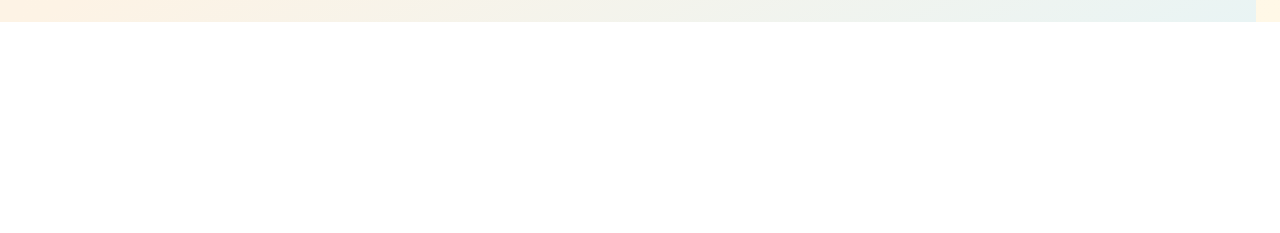
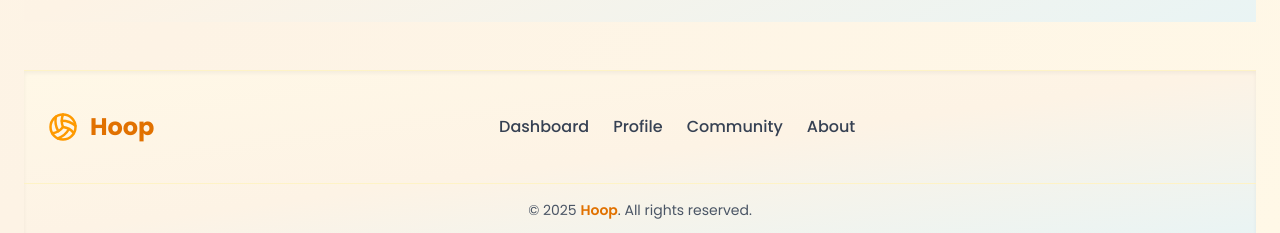
Before and after one commit to Himanshu2-8/Hoop-frontend, a React (Vite) app: page / in a window 1280 px wide. Shown: the part 1334-1567 px from the top of the page. Before the commit the page ends 1356 px from the top, so only its background shows below. Built offline with nearby package versions, Linux system fonts and the light colour scheme; no server answers.

Commit message:
made changes to ui

```diff
--- a/src/components/Footer.tsx
+++ b/src/components/Footer.tsx
@@ -1,9 +1,71 @@
-import { Github, Twitter, Mail } from "lucide-react";
+import { Link } from "react-router-dom";
+import { Volleyball } from "lucide-react";
 
 const Footer = () => {
   return (
-    <footer className="bg-[#0A0A0A] text-gray-400 border-t border-[#1a1a1a]">
-      hi
+    <footer className="bg-gradient-to-br from-[#FFF8E7] via-[#FDF3E5] to-[#E9F4F4] border-t border-amber-100 shadow-inner mt-12">
+      <div className="max-w-7xl mx-auto px-6 py-10 flex flex-col md:flex-row items-center justify-between text-center md:text-left">
+
+        <div className="flex items-center gap-3 mb-6 md:mb-0">
+          <Volleyball className="text-amber-500" size={30} />
+          <span className="text-2xl font-bold text-amber-600">Hoop</span>
+        </div>
+
+        <div className="flex flex-wrap justify-center gap-6 text-gray-700 font-medium mb-6 md:mb-0">
+          <Link
+            to="/dashboard"
+            className="hover:text-amber-600 transition-colors"
+          >
+            Dashboard
+          </Link>
+          <Link
+            to="/profile"
+            className="hover:text-amber-600 transition-colors"
+          >
+            Profile
+          </Link>
+          <Link
+            to="/community"
+            className="hover:text-amber-600 transition-colors"
+          >
+            Community
+          </Link>
+          <Link
+            to="/about"
+            className="hover:text-amber-600 transition-colors"
+          >
+            About
+          </Link>
+        </div>
+
+        <div className="flex justify-center gap-4 text-amber-600">
+          <a
+            href="#"
+            aria-label="Instagram"
+            className="hover:text-amber-700 transition-transform transform hover:scale-110"
+          >
+            <i className="ri-instagram-line text-2xl"></i>
+          </a>
+          <a
+            href="#"
+            aria-label="Twitter"
+            className="hover:text-amber-700 transition-transform transform hover:scale-110"
+          >
+            <i className="ri-twitter-x-line text-2xl"></i>
+          </a>
+          <a
+            href="#"
+            aria-label="LinkedIn"
+            className="hover:text-amber-700 transition-transform transform hover:scale-110"
+          >
+            <i className="ri-linkedin-line text-2xl"></i>
+          </a>
+        </div>
+      </div>
+
+      <div className="text-center text-gray-600 text-sm border-t border-amber-100 py-4">
+        © {new Date().getFullYear()} <span className="text-amber-600 font-semibold">Hoop</span>. All rights reserved.
+      </div>
     </footer>
   );
 };
--- a/src/components/Home.tsx
+++ b/src/components/Home.tsx
@@ -1,3 +1,4 @@
+import Footer from "./Footer";
 import HeroSection from "./HeroSection";
 import HowItWorks from "./HowItWorks";
 
@@ -6,6 +7,7 @@ const Home=()=>{
       <div>
         <HeroSection />
         <HowItWorks/>
+        <Footer />
       </div>
     )
 }
--- a/src/components/Navbar.tsx
+++ b/src/components/Navbar.tsx
@@ -98,7 +98,6 @@ export default function Navbar({
           </button>
         </div>
 
-        {/* Mobile Dropdown */}
         {isMenuOpen && (
           <motion.div
             initial={{ opacity: 0, y: -10 }}
```
